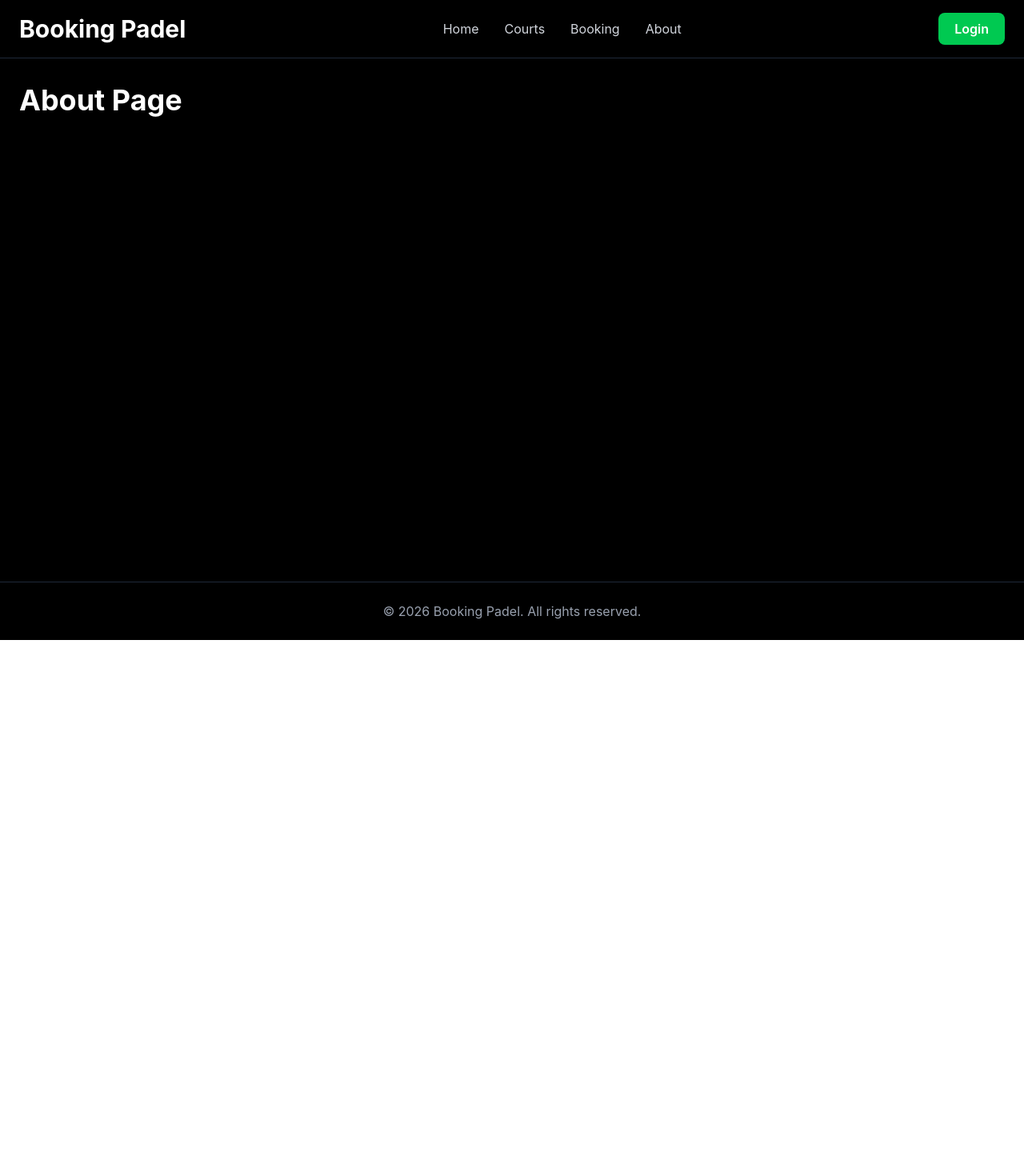
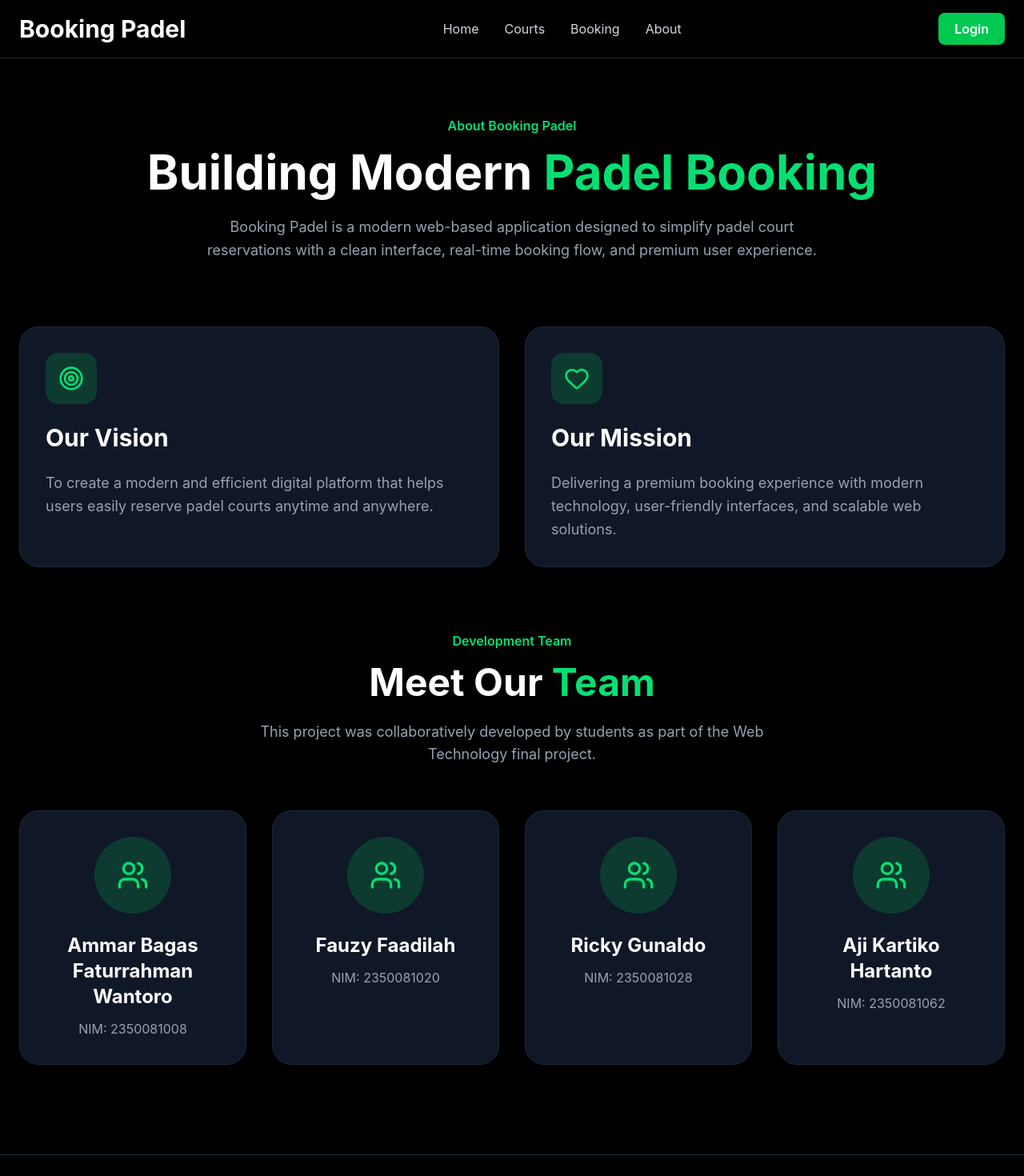
Before and after one commit to KgzzzX/booking-padel-frontend, a React (Vite) app: page /about in a window 1280 px wide. Shown: the top 1470 px of the page at 80% size. Before the commit the page ends 800 px from the top, so only its background shows below. Built offline with nearby package versions, Linux system fonts and the light colour scheme.

Commit message:
create about us UI

```diff
--- a/src/pages/user/AboutPage.jsx
+++ b/src/pages/user/AboutPage.jsx
@@ -2,17 +2,286 @@
    About Page
 ========================= */
 
+// Import Icons
+import {
+  Users,
+  Trophy,
+  Target,
+  Heart,
+} from "lucide-react";
+
+/* =========================
+   Team Members Data
+========================= */
+const teamMembers = [
+  {
+    id: 1,
+    name: "Ammar Bagas Faturrahman Wantoro",
+    nim: "2350081008",
+  },
+  {
+    id: 2,
+    name: "Fauzy Faadilah",
+    nim: "2350081020",
+  },
+  {
+    id: 3,
+    name: "Ricky Gunaldo",
+    nim: "2350081028",
+  },
+  {
+    id: 4,
+    name: "Aji Kartiko Hartanto",
+    nim: "2350081062",
+  },
+];
+
 function AboutPage() {
   return (
 
-    <div>
+    <section className="py-10">
 
-      <h1 className="text-4xl font-bold">
-        About Page
-      </h1>
+      {/* =========================
+          Hero Section
+      ========================= */}
+      <div className="mb-20 text-center">
 
-    </div>
+        {/* Badge */}
+        <p className="text-green-400 font-semibold mb-4">
+          About Booking Padel
+        </p>
 
+        {/* Title */}
+        <h1
+          className="
+            text-5xl
+            md:text-6xl
+            font-bold
+            mb-6
+          "
+        >
+          Building Modern
+          <span className="text-green-400">
+            {" "}Padel Booking
+          </span>
+        </h1>
+
+        {/* Description */}
+        <p
+          className="
+            text-gray-400
+            text-lg
+            leading-relaxed
+            max-w-3xl
+            mx-auto
+          "
+        >
+          Booking Padel is a modern web-based
+          application designed to simplify padel
+          court reservations with a clean interface,
+          real-time booking flow, and premium user
+          experience.
+        </p>
+
+      </div>
+
+      {/* =========================
+          Vision Mission Section
+      ========================= */}
+      <div
+        className="
+          grid
+          md:grid-cols-2
+          gap-8
+          mb-20
+        "
+      >
+
+        {/* Vision Card */}
+        <div
+          className="
+            bg-gray-900
+            border
+            border-gray-800
+            rounded-3xl
+            p-8
+          "
+        >
+
+          <div
+            className="
+              w-16
+              h-16
+              rounded-2xl
+              bg-green-500/20
+              flex
+              items-center
+              justify-center
+              mb-6
+            "
+          >
+
+            <Target
+              size={32}
+              className="text-green-400"
+            />
+
+          </div>
+
+          <h2 className="text-3xl font-bold mb-6">
+            Our Vision
+          </h2>
+
+          <p className="text-gray-400 leading-relaxed text-lg">
+            To create a modern and efficient digital
+            platform that helps users easily reserve
+            padel courts anytime and anywhere.
+          </p>
+
+        </div>
+
+        {/* Mission Card */}
+        <div
+          className="
+            bg-gray-900
+            border
+            border-gray-800
+            rounded-3xl
+            p-8
+          "
+        >
+
+          <div
+            className="
+              w-16
+              h-16
+              rounded-2xl
+              bg-green-500/20
+              flex
+              items-center
+              justify-center
+              mb-6
+            "
+          >
+
+            <Heart
+              size={32}
+              className="text-green-400"
+            />
+
+          </div>
+
+          <h2 className="text-3xl font-bold mb-6">
+            Our Mission
+          </h2>
+
+          <p className="text-gray-400 leading-relaxed text-lg">
+            Delivering a premium booking experience
+            with modern technology, user-friendly
+            interfaces, and scalable web solutions.
+          </p>
+
+        </div>
+
+      </div>
+
+      {/* =========================
+          Team Members Section
+      ========================= */}
+      <div>
+
+        {/* Section Header */}
+        <div className="mb-14 text-center">
+
+          <p className="text-green-400 font-semibold mb-4">
+            Development Team
+          </p>
+
+          <h2 className="text-5xl font-bold mb-6">
+            Meet Our
+            <span className="text-green-400">
+              {" "}Team
+            </span>
+          </h2>
+
+          <p className="text-gray-400 text-lg max-w-2xl mx-auto">
+            This project was collaboratively developed
+            by students as part of the Web Technology
+            final project.
+          </p>
+
+        </div>
+
+        {/* Team Grid */}
+        <div
+          className="
+            grid
+            md:grid-cols-2
+            lg:grid-cols-4
+            gap-8
+          "
+        >
+
+          {/* Render Team Members */}
+          {teamMembers.map((member) => (
+
+            <div
+              key={member.id}
+              className="
+                bg-gray-900
+                border
+                border-gray-800
+                rounded-3xl
+                p-8
+                text-center
+                hover:border-green-400
+                hover:-translate-y-2
+                transition-all
+                duration-300
+              "
+            >
+
+              {/* Avatar */}
+              <div
+                className="
+                  w-24
+                  h-24
+                  rounded-full
+                  bg-green-500/20
+                  flex
+                  items-center
+                  justify-center
+                  mx-auto
+                  mb-6
+                "
+              >
+
+                <Users
+                  size={40}
+                  className="text-green-400"
+                />
+
+              </div>
+
+              {/* Name */}
+              <h3 className="text-2xl font-bold mb-3">
+                {member.name}
+              </h3>
+
+              {/* NIM */}
+              <p className="text-gray-400">
+                NIM: {member.nim}
+              </p>
+
+            </div>
+
+          ))}
+
+        </div>
+
+      </div>
+
+    </section>
   );
 }
 
```
